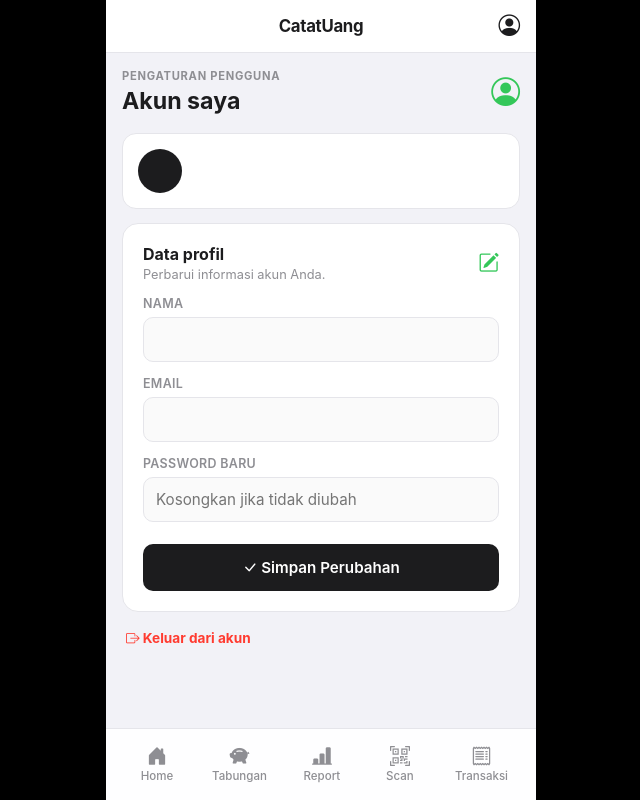
After one commit to jekshelby/Tabunganku, a Flask app: template templates/akun.html in a window 1280 px wide. The commit adds this page. Shown: the whole page, without its empty margins (319-959 px from the left). Run offline with Flask 3, Linux system fonts and the light colour scheme; the template is opened without the code that fills it, so the values that code supplies are empty; the visitor is signed in with stand-in values (Sample User, id 1).

Commit message:
add report and account costum

```diff
--- a/app.py
+++ b/app.py
@@ -12,7 +12,13 @@ from features.pencatatan import (
     simpan_transaksi_baru,
 )
 from features.ocr import ekstraksi_total_struk
-from features.auth import register_user, check_user_login
+from features.auth import (
+    check_user_login,
+    get_user_profile,
+    register_user,
+    update_user_profile,
+)
+from features.report import get_laporan_keuangan
 from features.tabungan import (
     buat_tabungan,
     edit_target_tabungan,
@@ -135,6 +141,31 @@ def transaksi():
     riwayat_lengkap = get_semua_riwayat(user_id) or {}
 
     return render_template('transaksi.html', riwayat=riwayat_lengkap)
+
+@app.route('/report')
+@login_required
+def report():
+    period_type = request.args.get('periode', 'month')
+    period_value = request.args.get('nilai')
+    data_report = get_laporan_keuangan(session['user_id'], period_type, period_value)
+    return render_template('report.html', report=data_report)
+
+@app.route('/akun', methods=['GET', 'POST'])
+@login_required
+def akun():
+    user_id = session['user_id']
+    if request.method == 'POST':
+        success, message = update_user_profile(
+            user_id,
+            request.form.get('nama'),
+            request.form.get('email'),
+            request.form.get('password') or None,
+        )
+        if success:
+            session['user_nama'] = request.form.get('nama', '').strip()
+        flash(message, 'success' if success else 'danger')
+        return redirect(url_for('akun'))
+    return render_template('akun.html', profile=get_user_profile(user_id))
 
 @app.route('/transaksi/<int:transaksi_id>/edit', methods=['GET', 'POST'])
 @login_required
--- a/static/css/style.css
+++ b/static/css/style.css
@@ -49,9 +49,13 @@ body {
 }
 
 .app-header {
+    align-items: center;
     background-color: var(--card-bg);
     border-bottom: 1px solid var(--border-color);
+    display: flex;
+    justify-content: center;
     padding: 16px;
+    position: relative;
     text-align: center;
 }
 
@@ -60,6 +64,16 @@ body {
     font-weight: 700;
     letter-spacing: -0.3px;
     color: var(--text-primary);
+}
+
+.account-shortcut {
+    color: var(--text-primary);
+    font-size: 1.35rem;
+    line-height: 1;
+    position: absolute;
+    right: 16px;
+    text-decoration: none;
+    top: 15px;
 }
 
 .app-content {
@@ -877,7 +891,128 @@ body {
 }
 
 /* ============================================================================
-    10. MEDIA QUERIES
+   10. REPORT AND ACCOUNT
+   ========================================================================== */
+.report-filter-card { margin-bottom: 14px; }
+
+.report-filter { display: flex; flex-direction: column; gap: 10px; }
+
+.report-mode {
+    background: #eef0f3;
+    border-radius: 10px;
+    display: grid;
+    grid-template-columns: 1fr 1fr;
+    padding: 3px;
+}
+
+.filter-mode {
+    border-radius: 8px;
+    color: var(--text-secondary);
+    font-size: 0.8rem;
+    font-weight: 700;
+    padding: 9px;
+    text-align: center;
+    text-decoration: none;
+}
+
+.filter-mode.active { background: var(--card-bg); color: var(--text-primary); }
+
+.report-filter input {
+    background: #fafafa;
+    border: 1px solid var(--border-color);
+    border-radius: 10px;
+    color: var(--text-primary);
+    font-size: 0.9rem;
+    padding: 11px;
+    width: 100%;
+}
+
+.report-filter .btn-submit { margin-top: 0; }
+
+.report-summary-grid {
+    display: grid;
+    gap: 10px;
+    grid-template-columns: 1fr 1fr;
+    margin-bottom: 10px;
+}
+
+.report-stat {
+    background: var(--card-bg);
+    border: 1px solid var(--border-color);
+    border-radius: 13px;
+    display: flex;
+    flex-direction: column;
+    gap: 5px;
+    padding: 13px;
+}
+
+.report-stat span, .report-stat small { color: var(--text-secondary); font-size: 0.7rem; }
+.report-stat strong { color: var(--text-primary); font-size: 0.95rem; }
+.report-stat.income-stat strong, .report-stat.saving-stat strong { color: var(--income-color); }
+.report-stat.expense-stat strong, .report-stat.withdraw-stat strong { color: var(--expense-color); }
+
+.report-net {
+    align-items: center;
+    display: flex;
+    justify-content: space-between;
+    margin-bottom: 24px;
+}
+
+.report-net small { color: var(--text-secondary); font-size: 0.75rem; }
+.report-net h3 { color: var(--text-primary); font-size: 1.35rem; margin-top: 4px; }
+.report-net > i { color: var(--income-color); font-size: 1.8rem; }
+.report-section { margin-bottom: 24px; }
+.report-list { display: flex; flex-direction: column; gap: 8px; }
+
+.report-row {
+    align-items: center;
+    background: var(--card-bg);
+    border: 1px solid var(--border-color);
+    border-radius: 12px;
+    display: flex;
+    justify-content: space-between;
+    gap: 10px;
+    padding: 12px;
+}
+
+.report-row > div { display: flex; flex-direction: column; min-width: 0; }
+.report-row strong { color: var(--text-primary); font-size: 0.82rem; }
+.report-row strong.pemasukan { color: var(--income-color); }
+.report-row strong.pengeluaran { color: var(--expense-color); }
+.report-row span { color: var(--text-secondary); font-size: 0.7rem; margin-top: 3px; }
+
+.account-identity {
+    align-items: center;
+    background: var(--card-bg);
+    border: 1px solid var(--border-color);
+    border-radius: 14px;
+    display: flex;
+    gap: 12px;
+    margin-bottom: 14px;
+    padding: 15px;
+}
+
+.account-avatar {
+    align-items: center;
+    background: var(--accent-dark);
+    border-radius: 50%;
+    color: #ffffff;
+    display: flex;
+    flex: 0 0 44px;
+    font-size: 1.1rem;
+    font-weight: 700;
+    height: 44px;
+    justify-content: center;
+    width: 44px;
+}
+
+.account-identity div:last-child { display: flex; flex-direction: column; min-width: 0; }
+.account-identity strong { color: var(--text-primary); font-size: 0.95rem; }
+.account-identity span { color: var(--text-secondary); font-size: 0.78rem; margin-top: 3px; overflow: hidden; text-overflow: ellipsis; }
+.account-logout { color: var(--expense-color); display: block; font-size: 0.85rem; font-weight: 700; margin: 18px 4px; text-decoration: none; }
+
+/* ============================================================================
+    11. MEDIA QUERIES
    ========================================================================== */
 @media (max-width: 480px) {
     .mobile-canvas {
--- /dev/null
+++ b/templates/akun.html
@@ -0,0 +1,38 @@
+{% extends 'base.html' %}
+
+{% block content %}
+<div class="page-heading">
+    <div>
+        <p class="eyebrow">Pengaturan pengguna</p>
+        <h2>Akun saya</h2>
+    </div>
+    <i class="bi bi-person-circle page-heading-icon"></i>
+</div>
+
+{% with messages = get_flashed_messages(with_categories=true) %}
+{% if messages %}
+<div class="flash-stack">
+    {% for category, message in messages %}
+    <div class="auth-alert {% if category == 'danger' %}alert-danger{% else %}alert-success{% endif %}">{{ message }}</div>
+    {% endfor %}
+</div>
+{% endif %}
+{% endwith %}
+
+<div class="account-identity">
+    <div class="account-avatar">{{ profile.nama[:1]|upper }}</div>
+    <div><strong>{{ profile.nama }}</strong><span>{{ profile.email }}</span></div>
+</div>
+
+<div class="form-card">
+    <div class="section-heading"><div><h3>Data profil</h3><p>Perbarui informasi akun Anda.</p></div><i class="bi bi-pencil-square"></i></div>
+    <form method="POST">
+        <div class="form-group"><label for="nama">Nama</label><input type="text" id="nama" name="nama" maxlength="100" value="{{ profile.nama }}" required></div>
+        <div class="form-group"><label for="email">Email</label><input type="email" id="email" name="email" maxlength="100" value="{{ profile.email }}" required></div>
+        <div class="form-group"><label for="password">Password baru</label><input type="password" id="password" name="password" minlength="6" placeholder="Kosongkan jika tidak diubah"></div>
+        <button type="submit" class="btn-submit"><i class="bi bi-check-lg"></i> Simpan Perubahan</button>
+    </form>
+</div>
+
+<a href="{{ url_for('logout') }}" class="account-logout"><i class="bi bi-box-arrow-right"></i> Keluar dari akun</a>
+{% endblock %}
--- a/templates/base.html
+++ b/templates/base.html
@@ -31,6 +31,11 @@
     <div class="mobile-canvas">
         <header class="app-header">
             <h2>CatatUang</h2>
+            {% if session.get('user_id') %}
+            <a href="{{ url_for('akun') }}" class="account-shortcut" title="Pengaturan akun" aria-label="Pengaturan akun">
+                <i class="bi bi-person-circle"></i>
+            </a>
+            {% endif %}
         </header>
 
         <main class="app-content" {% if request.path=='/tambah' %}style="padding-bottom: 20px;" {% endif %}>
@@ -48,6 +53,10 @@
                 <i class="bi bi-piggy-bank-fill nav-icon"></i>
                 <span>Tabungan</span>
             </a>
+            <a href="/report" class="nav-item {% if request.path.startswith('/report') %}active{% endif %}">
+                <i class="bi bi-bar-chart-line-fill nav-icon"></i>
+                <span>Report</span>
+            </a>
             <a href="/scan" class="nav-item {% if request.path == '/scan' %}active{% endif %}">
                 <i class="bi bi-qr-code-scan nav-icon"></i>
                 <span>Scan</span>
```
Also changed, not shown: features/auth.py (+53 -0 lines), features/report.py (added, +113 -0 lines), templates/report.html (added, +57 -0 lines).
